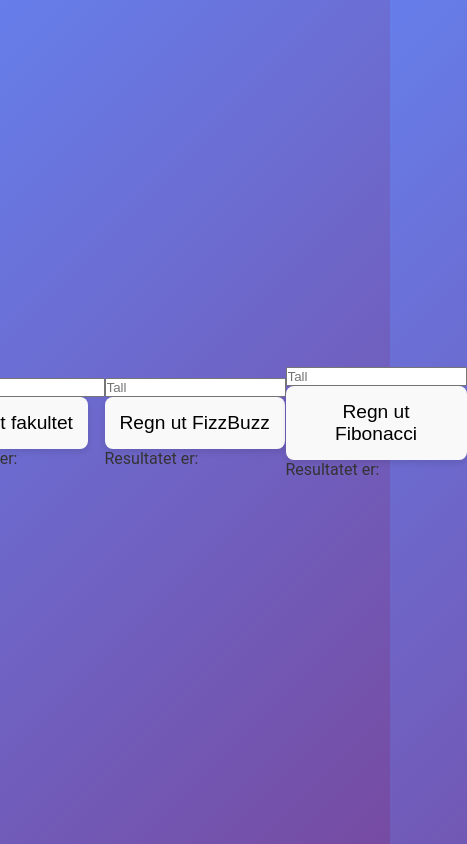
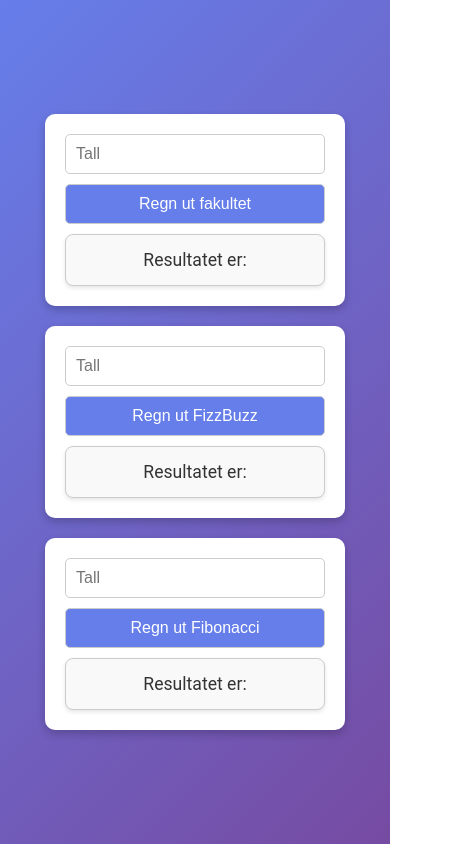
Before and after one commit to GGV7373/web-kalkulator, a website with bundled scripts: page index.html in a window 390 px wide. Shown: the whole page, 467 px wide, since content can reach past the window. Built offline with nearby package versions, Linux system fonts and the light colour scheme.

Commit message:
Refactor HTML structure for calculator components and enhance CSS styles for better layout and responsiveness

```diff
--- a/index.html
+++ b/index.html
@@ -8,34 +8,36 @@
     </head>
 
     <body>
-        <div id="fakultet">
+        <div class="container">
+            <div id="fakultet" class="box">
                 <form>
                     <input name="tall" placeholder="Tall" type="number">
                     <button>Regn ut fakultet</button>
                 </form>
-            <p>
+                <p class="result-box">
                     Resultatet er: <span class="resultat"></span>
                 </p>
             </div>
 
-        <div id="fizzbuzz">
+            <div id="fizzbuzz" class="box">
                 <form>
                     <input name="tall" placeholder="Tall" type="number">
                     <button>Regn ut FizzBuzz</button>
                 </form>
-            <p>
+                <p class="result-box">
                     Resultatet er: <span class="resultat"></span>
                 </p>
             </div>
 
-        <div id="fibonacci">
+            <div id="fibonacci" class="box">
                 <form>
                     <input name="tall" placeholder="Tall" type="number">
                     <button>Regn ut Fibonacci</button>
                 </form>
-            <p>
+                <p class="result-box">
                     Resultatet er: <span class="resultat"></span>
                 </p>
+            </div>
         </div>
 
         <script type="module" src="js/script.js"></script>
--- a/style.css
+++ b/style.css
@@ -16,82 +16,69 @@
     padding: 20px;
 }
 
-/* Enhanced calculator container */
-.calculator {
+/* Enhanced container styles */
+.container {
+    display: flex;
+    flex-wrap: wrap;
+    gap: 20px;
+    justify-content: center;
+}
+
+/* Individual box styles */
+.box {
     background: #fff;
-    border-radius: 15px;
-    box-shadow: 0 10px 30px rgba(0, 0, 0, 0.3);
-    padding: 25px;
+    border-radius: 10px;
+    box-shadow: 0 4px 8px rgba(0, 0, 0, 0.2);
+    padding: 20px;
     width: 100%;
-    max-width: 360px;
+    max-width: 300px;
+    text-align: center;
     transition: transform 0.3s ease, box-shadow 0.3s ease;
 }
 
-.calculator:hover {
-    transform: scale(1.02);
-    box-shadow: 0 15px 40px rgba(0, 0, 0, 0.4);
+.box:hover {
+    transform: scale(1.05);
+    box-shadow: 0 8px 16px rgba(0, 0, 0, 0.3);
 }
 
-/* Improved display styles */
-.display {
-    background: #222;
-    color: #fff;
-    font-size: 2.2em;
-    padding: 20px;
-    border-radius: 10px;
-    text-align: right;
-    margin-bottom: 20px;
-    word-wrap: break-word;
-    word-break: break-all;
-    box-shadow: inset 0 2px 5px rgba(0, 0, 0, 0.2);
+.box form {
+    display: flex;
+    flex-direction: column;
+    gap: 10px;
 }
 
-/* Enhanced button grid */
-.buttons {
-    display: grid;
-    grid-template-columns: repeat(4, 1fr);
-    gap: 15px;
+.box input, .box button {
+    padding: 10px;
+    font-size: 1em;
+    border: 1px solid #ccc;
+    border-radius: 5px;
 }
 
-/* Improved button styles */
-button {
-    padding: 15px;
-    font-size: 1.2em;
-    border: none;
-    border-radius: 8px;
+.box button {
+    background: #667eea;
+    color: white;
     cursor: pointer;
-    background: #f9f9f9;
-    transition: background 0.3s, transform 0.2s;
-    box-shadow: 0 3px 6px rgba(0, 0, 0, 0.1);
+    transition: background 0.3s;
 }
 
-button:hover {
-    background: #eaeaea;
-    transform: translateY(-2px);
-}
-
-button:active {
-    transform: translateY(0);
-    box-shadow: 0 2px 4px rgba(0, 0, 0, 0.2);
-}
-
-/* Operator button styles */
-button.operator {
-    background: #667eea;
-    color: white;
-}
-
-button.operator:hover {
+.box button:hover {
     background: #764ba2;
 }
 
-/* Equals button styles */
-button.equals {
-    background: #48bb78;
-    color: white;
-    grid-column: span 2;
+/* Enhanced result box styles */
+.result-box {
+    background: #f9f9f9;
+    border: 1px solid #ccc;
+    border-radius: 8px;
+    padding: 15px;
+    margin-top: 10px;
+    font-size: 1.1em;
+    color: #333;
+    box-shadow: 0 2px 4px rgba(0, 0, 0, 0.1);
+    text-align: center;
 }
 
-button.equals:hover {
-    background: #38a169;
+.result-box span {
+    font-weight: bold;
+    color: #667eea;
 }
```
Lines whose indentation alone changed are shown as unchanged.
